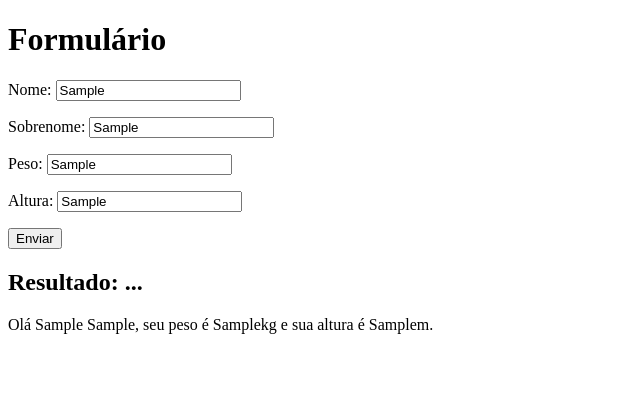
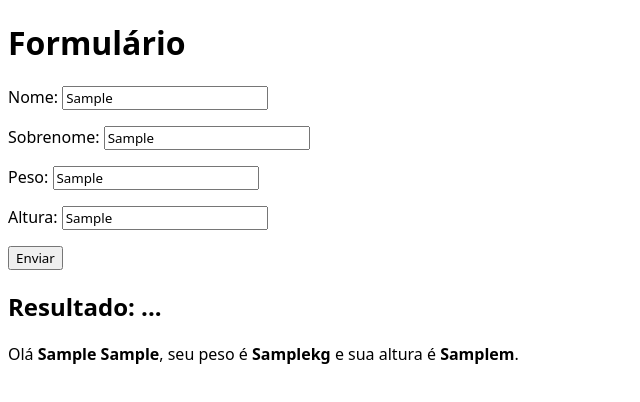
Before and after one commit to ClaudioSperb/javascript-Udemy, a plain HTML site: page Seção 2/Aula 20 - Exercicio/index.html in a window 1280 px wide. Both pictures are taken after typing "Sample", "Sample", "Sample", "Sample" into the empty fields and a click on the button "Enviar". Shown: the whole page, without its empty margins (0-640 px from the left). Drawn offline with Linux system fonts and the light colour scheme.

Commit message:
finalizamos o Exercicio

```diff
--- a/Seção 2/Aula 20 - Exercicio/index.html
+++ b/Seção 2/Aula 20 - Exercicio/index.html
@@ -4,6 +4,11 @@
     <meta charset="UTF-8">
     <meta name="viewport" content="width=device-width, initial-scale=1.0">
     <title>Exercícios</title>
+    <style>
+        *{
+            font-family: system-ui, -apple-system, BlinkMacSystemFont, 'Segoe UI', Roboto, Oxygen, Ubuntu, Cantarell, 'Open Sans', 'Helvetica Neue', sans-serif;
+        }
+    </style>
 </head>
 <body>
     <h1>Formulário</h1>
--- a/Seção 2/Aula 20 - Exercicio/script.js
+++ b/Seção 2/Aula 20 - Exercicio/script.js
@@ -1,16 +1,26 @@
 function meuEscopo() {
 
     const form = document.querySelector('.form');
-    const nome = document.querySelector('.nome');
-    const sobrenome = document.querySelector('.sobrenome');
-    const peso = document.querySelector('.peso');
-    const altura = document.querySelector('.altura');
-    const resultado = document.querySelector('.resultado');
+    const pessoas = [];
+
 
     function receberEventoForm(evento) {
         evento.preventDefault();
-        console.log('form não foi enviado')
-        resultado.innerHTML += `<p>Olá ${nome.value} ${sobrenome.value}, seu peso é ${peso.value}kg e sua altura é ${altura.value}m.</p>`;
+        const nome = document.querySelector('.nome');
+        const sobrenome = document.querySelector('.sobrenome');
+        const peso = document.querySelector('.peso');
+        const altura = document.querySelector('.altura');
+        const resultado = document.querySelector('.resultado');
+
+        pessoas.push({
+            nome: nome.value,
+            sobrenome: sobrenome.value,
+            peso: peso.value,
+            altura: altura.value
+        })
+        console.log(pessoas)
+
+        resultado.innerHTML += `<p>Olá <strong>${nome.value}</strong> <strong>${sobrenome.value}</strong>, seu peso é <strong>${peso.value}kg</strong> e sua altura é <strong>${altura.value}m</strong>.</p>`;
     }
 
     form.addEventListener('submit', receberEventoForm);
```
